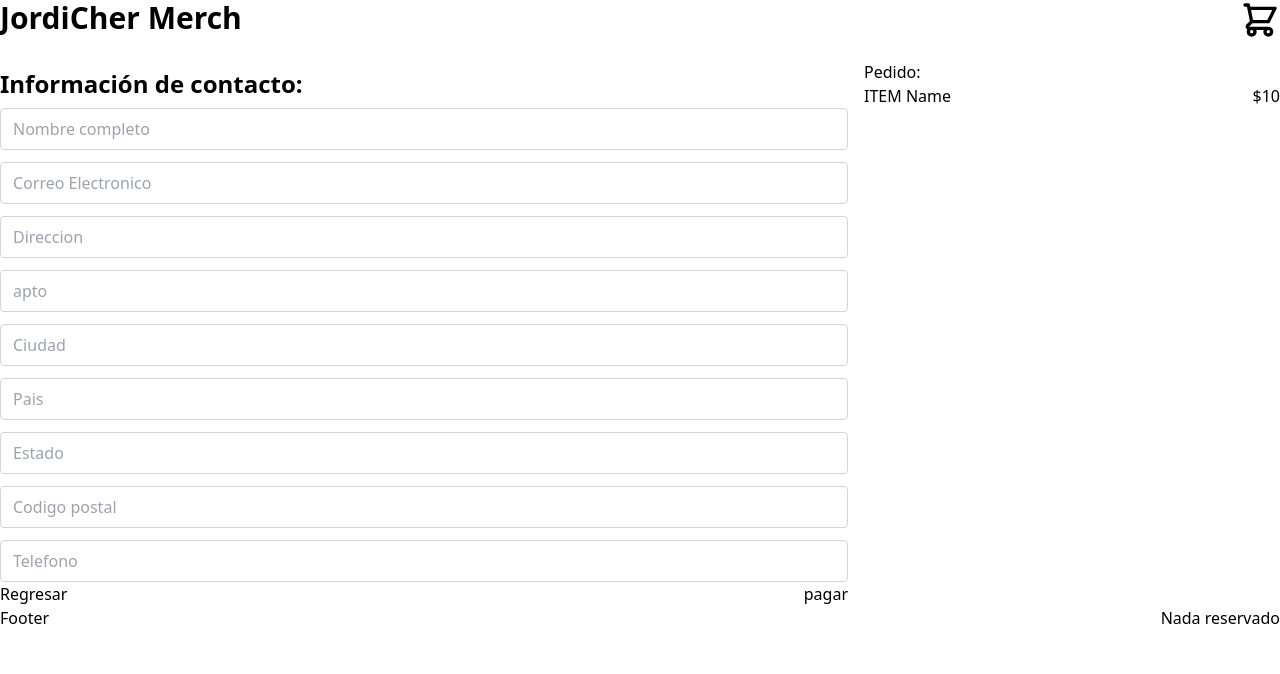
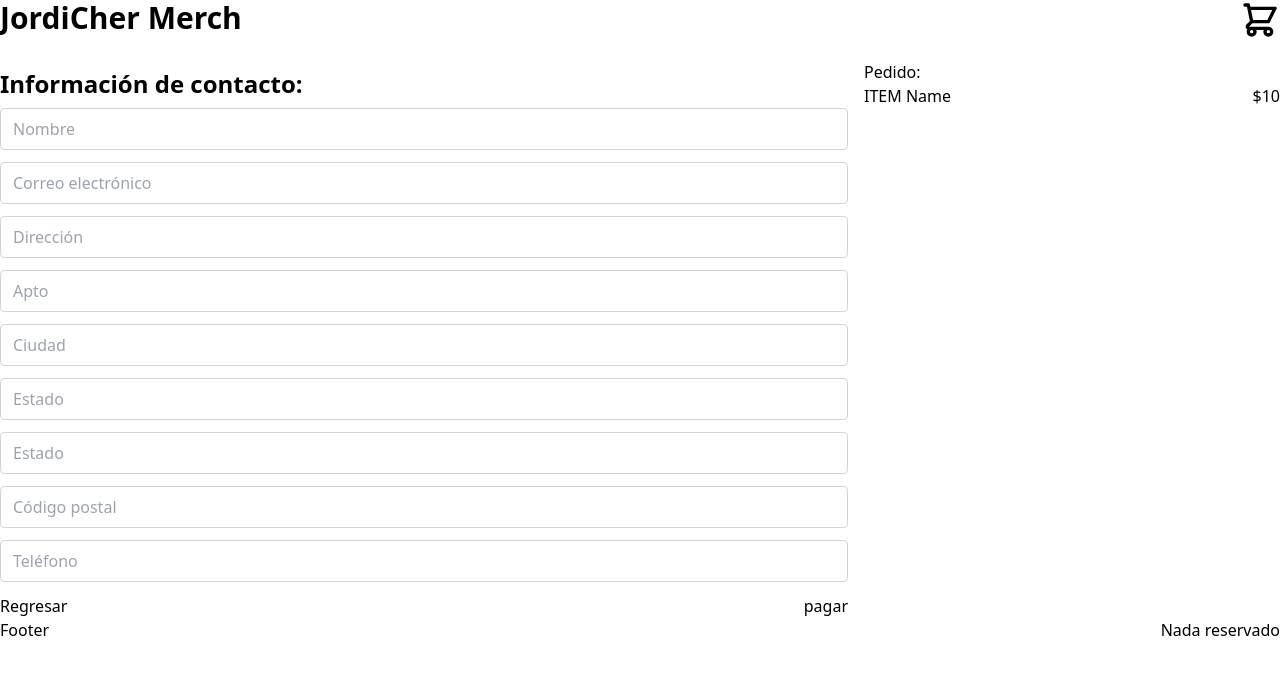
Before and after one commit to jordicher/react-vite-tw-merch, a React (Vite) app: page /checkout/information in a window 1280 px wide. Shown: the top 674 px of the page. Built offline with nearby package versions, Linux system fonts and the light colour scheme.

Commit message:
add form on checkout information

```diff
--- a/package.json
+++ b/package.json
@@ -9,10 +9,13 @@
     "prepare": "husky install"
   },
   "dependencies": {
+    "@hookform/resolvers": "^2.8.8",
     "prop-types": "^15.8.1",
     "react": "^17.0.2",
     "react-dom": "^17.0.2",
-    "react-router-dom": "^6.2.1"
+    "react-hook-form": "^7.27.1",
+    "react-router-dom": "^6.2.1",
+    "yup": "^0.32.11"
   },
   "devDependencies": {
     "@vitejs/plugin-react": "^1.0.7",
--- a/src/containers/Information.jsx
+++ b/src/containers/Information.jsx
@@ -1,80 +1,122 @@
-import React from 'react'
-import { Link } from 'react-router-dom'
+import { yupResolver } from '@hookform/resolvers/yup'
+import React, { useContext } from 'react'
+import { useForm } from 'react-hook-form'
+import { Link, useNavigate } from 'react-router-dom'
+import * as yup from 'yup'
+import AppContext from '../context/AppContext'
+
+const schema = yup
+  .object({
+    name: yup.string().required(),
+    email: yup.string().email().required(),
+    address: yup.string().required(),
+    apto: yup.string().required(),
+    city: yup.string().required(),
+    state: yup.string().required(),
+    country: yup.string().required(),
+    cp: yup.string().required(),
+    phone: yup.string().required()
+  })
+  .required()
+
+const formFields = [
+  {
+    name: 'name',
+    placeholder: 'Nombre'
+  },
+  {
+    name: 'email',
+    placeholder: 'Correo electrónico'
+  },
+  {
+    name: 'address',
+    placeholder: 'Dirección'
+  },
+  {
+    name: 'apto',
+    placeholder: 'Apto'
+  },
+  {
+    name: 'city',
+    placeholder: 'Ciudad'
+  },
+  {
+    name: 'state',
+    placeholder: 'Estado'
+  },
+  {
+    name: 'country',
+    placeholder: 'Estado'
+  },
+  {
+    name: 'cp',
+    placeholder: 'Código postal'
+  },
+  {
+    name: 'phone',
+    placeholder: 'Teléfono'
+  }
+]
 
 function Information() {
+  const navigate = useNavigate()
+  const {
+    register,
+    handleSubmit,
+    formState: { errors }
+  } = useForm({
+    resolver: yupResolver(schema)
+  })
+
+  const {
+    state: { cart },
+    addToBuyer
+  } = useContext(AppContext)
+
+  const onSubmit = data => {
+    addToBuyer(data)
+    navigate('/checkout/payment', { replace: true })
+  }
+
   return (
     <div className="grid grid-cols-12 gap-4">
       <div className="col-span-12 md:col-span-8">
         <h2 className="font-bold text-2xl py-2">Información de contacto:</h2>
 
-        <form action="" className="flex flex-col space-y-3">
+        <form
+          className="flex flex-col space-y-3"
+          onSubmit={handleSubmit(onSubmit)}>
+          {formFields.map(({ name, placeholder }) => (
+            <>
               <input
                 className="w-full bg-white rounded border border-gray-300 focus:border-green-500 focus:ring-2 focus:ring-green-200 text-base outline-none text-gray-700 py-1 px-3 leading-8 transition-colors duration-200 ease-in-out"
-            type="text"
-            placeholder="Nombre completo"
-            name="name"
+                placeholder={placeholder}
+                {...register(name)}
               />
-          <input
-            className="w-full bg-white rounded border border-gray-300 focus:border-green-500 focus:ring-2 focus:ring-green-200 text-base outline-none text-gray-700 py-1 px-3 leading-8 transition-colors duration-200 ease-in-out"
-            type="text"
-            placeholder="Correo Electronico"
-            name="email"
-          />
-          <input
-            className="w-full bg-white rounded border border-gray-300 focus:border-green-500 focus:ring-2 focus:ring-green-200 text-base outline-none text-gray-700 py-1 px-3 leading-8 transition-colors duration-200 ease-in-out"
-            type="text"
-            placeholder="Direccion"
-            name="addres"
-          />
-          <input
-            className="w-full bg-white rounded border border-gray-300 focus:border-green-500 focus:ring-2 focus:ring-green-200 text-base outline-none text-gray-700 py-1 px-3 leading-8 transition-colors duration-200 ease-in-out"
-            type="text"
-            placeholder="apto"
-            name="apto"
-          />
-          <input
-            className="w-full bg-white rounded border border-gray-300 focus:border-green-500 focus:ring-2 focus:ring-green-200 text-base outline-none text-gray-700 py-1 px-3 leading-8 transition-colors duration-200 ease-in-out"
-            type="text"
-            placeholder="Ciudad"
-            name="city"
-          />
-          <input
-            className="w-full bg-white rounded border border-gray-300 focus:border-green-500 focus:ring-2 focus:ring-green-200 text-base outline-none text-gray-700 py-1 px-3 leading-8 transition-colors duration-200 ease-in-out"
-            type="text"
-            placeholder="Pais"
-            name="country"
-          />
-          <input
-            className="w-full bg-white rounded border border-gray-300 focus:border-green-500 focus:ring-2 focus:ring-green-200 text-base outline-none text-gray-700 py-1 px-3 leading-8 transition-colors duration-200 ease-in-out"
-            type="text"
-            placeholder="Estado"
-            name="state"
-          />
-          <input
-            className="w-full bg-white rounded border border-gray-300 focus:border-green-500 focus:ring-2 focus:ring-green-200 text-base outline-none text-gray-700 py-1 px-3 leading-8 transition-colors duration-200 ease-in-out"
-            type="text"
-            placeholder="Codigo postal"
-            name="cp"
-          />
-          <input
-            className="w-full bg-white rounded border border-gray-300 focus:border-green-500 focus:ring-2 focus:ring-green-200 text-base outline-none text-gray-700 py-1 px-3 leading-8 transition-colors duration-200 ease-in-out"
-            type="text"
-            placeholder="Telefono"
-            name="phone"
-          />
-        </form>
+              {errors[name] && (
+                <p className="text-red-600 pb-1 px-3 leading-4">
+                  {errors[name].message}
+                </p>
+              )}
+            </>
+          ))}
 
           <div className="flex justify-between">
             <Link to="/checkout">
               <button type="button">Regresar</button>
             </Link>
-          <Link to="/checkout/payment">
-            <button type="button">pagar</button>
-          </Link>
+            <button type="submit">pagar</button>
           </div>
+        </form>
       </div>
       <div className="col-span-12 md:col-span-4">
         <h3 className="font-bol">Pedido:</h3>
+        {cart.map(item => (
+          <div className="flex justify-between" key={item.title}>
+            <p>{item.title}</p>
+            <p>{item.price}</p>
+          </div>
+        ))}
 
         <div className="flex justify-between">
           <h4>ITEM Name</h4>
--- a/src/hooks/useInitialState.js
+++ b/src/hooks/useInitialState.js
@@ -18,7 +18,15 @@ const useInitialState = () => {
     })
   }
 
+  const addToBuyer = payload => {
+    setState({
+      ...state,
+      buyer: [...state.buyer, payload]
+    })
+  }
+
   return {
+    addToBuyer,
     addToCart,
     removeFromCart,
     state
--- a/src/initialState.js
+++ b/src/initialState.js
@@ -1,5 +1,6 @@
 export default {
   cart: [],
+  buyer: [],
   products: [
     {
       id: '1',
```
Also changed, not shown: 1 other file (tests, documents, lock files or other folders). Lines whose indentation alone changed are shown as unchanged.
